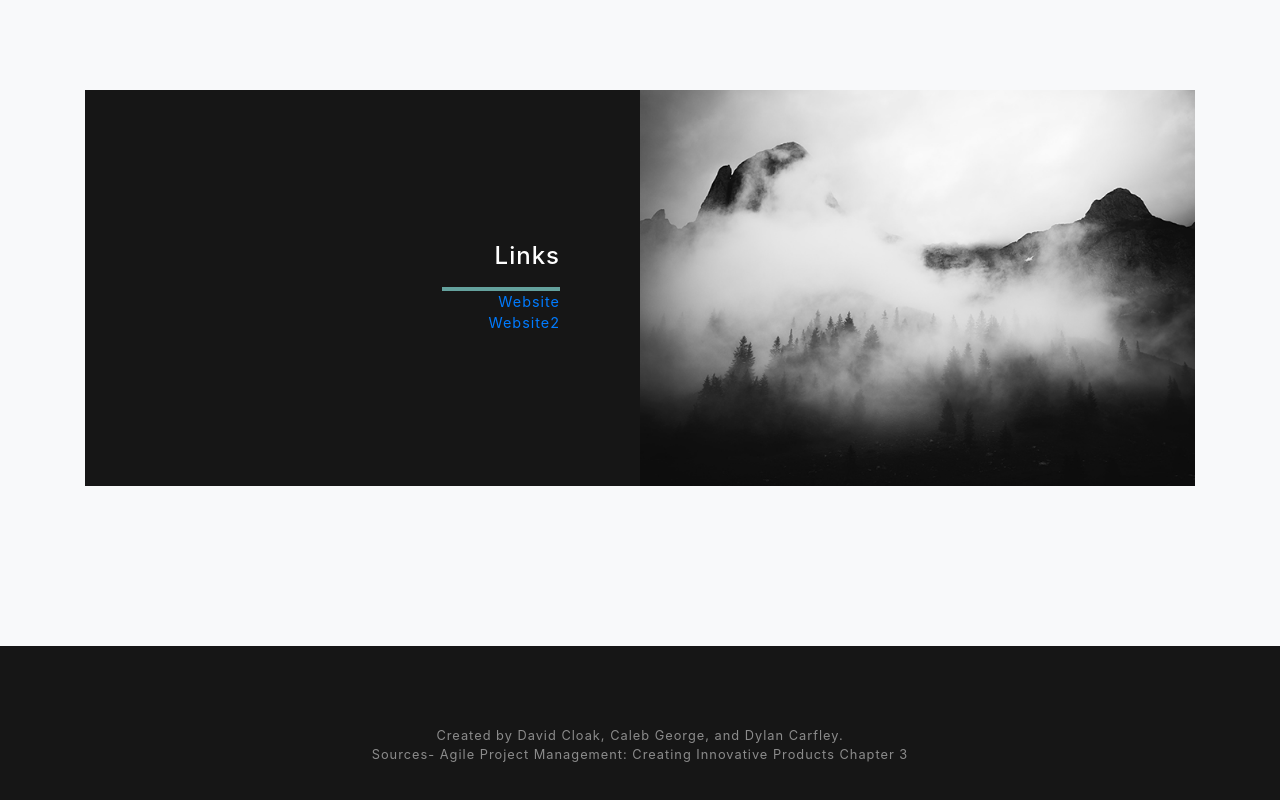
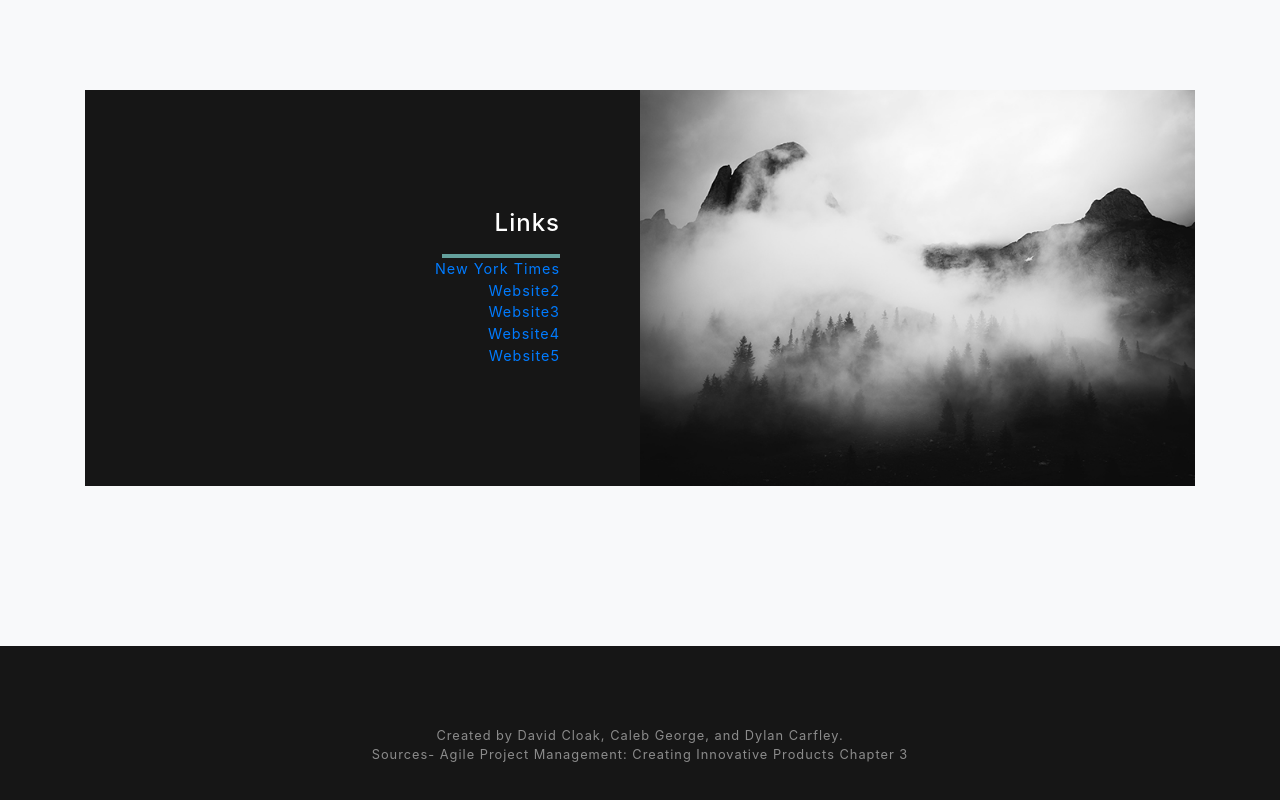
Before and after one commit to davidcloak/SelfOrganizingTeams, a website with bundled scripts: page index.html in a window 1280 px wide. Shown: the part 3282-4082 px from the top of the page. Built offline with nearby package versions, Linux system fonts and the light colour scheme.

Commit message:
notworth a name

```diff
--- a/index.html
+++ b/index.html
@@ -145,8 +145,11 @@
                             <div class="project-text w-100 my-auto text-center text-lg-right">
                                 <h4 class="text-white">Links</h4>
                                 <hr class="d-none d-lg-block mb-0 mr-0">
-                                <a href="https://www.nytimes.com/guides/business/how-to-hire-the-right-person">Website</a><br>
-                                <a href="">Website2</a><br>
+                                <a href="https://www.nytimes.com/guides/business/how-to-hire-the-right-person" target="_blank">New York Times</a><br>
+                                <a href="" target="_blank">Website2</a><br>
+                                <a href="" target="_blank">Website3</a><br>
+                                <a href="" target="_blank">Website4</a><br>
+                                <a href="" target="_blank">Website5</a><br>
                             </div>
                         </div>
                     </div>
```
Also changed, not shown: customStyle.css (line endings or trailing spaces).
